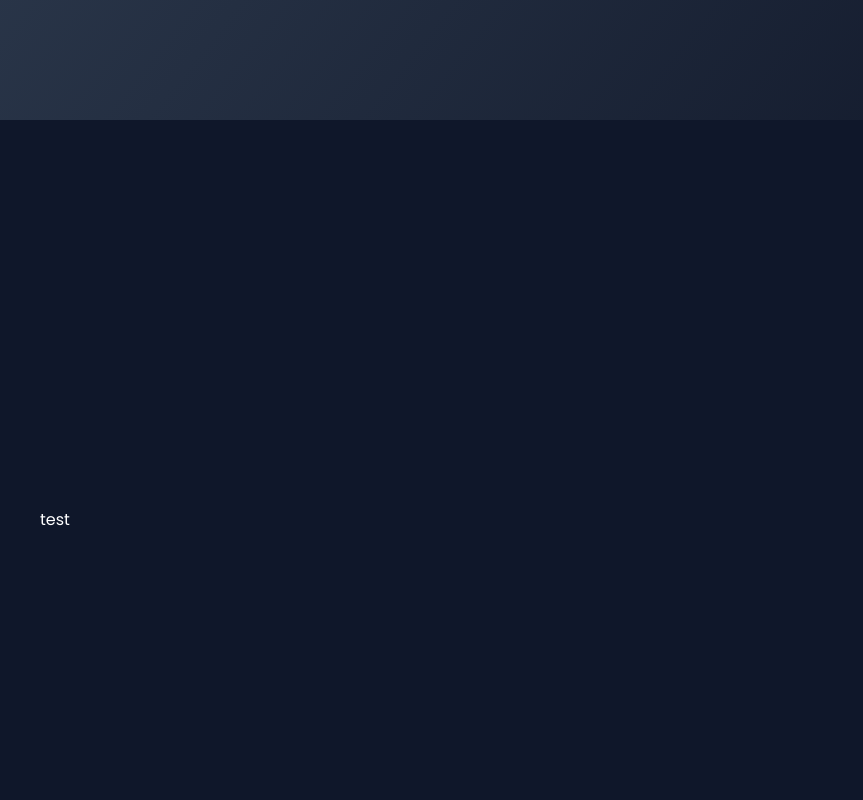
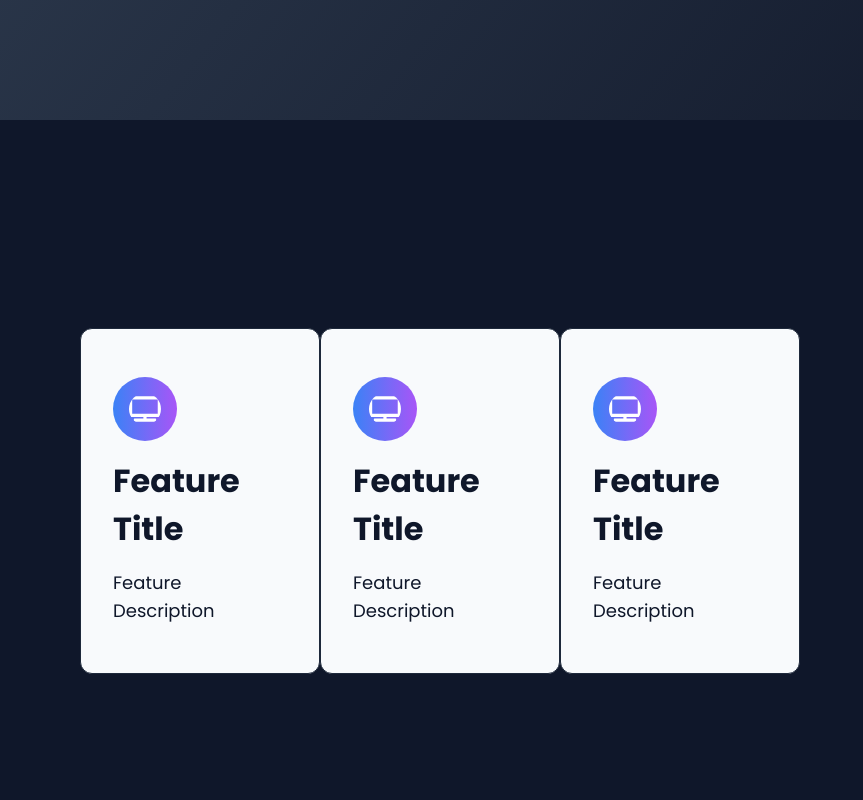
Before and after one commit to dimacuhamarc/watchly, a Next.js app: page / in a window 1280 px wide. Shown: the part 680-1480 px from the top of the page, without its empty margins (0-863 px from the left). Built offline with nearby package versions, Linux system fonts and the light colour scheme.

Commit message:
feat: Add feature card component and update features section layout

```diff
--- /dev/null
+++ b/src/components/global/cards/feature/index.tsx
@@ -0,0 +1,14 @@
+import React from "react";
+import { FaTv } from "react-icons/fa";
+
+function Feature() {
+  return (
+    <div className="card card-bordered flex flex-col gap-4 rounded-xl bg-slate-50 px-8 py-12 min-h-[300px] text-slate-900">
+      <FaTv className="text-4xl bg-gradient-to-r from-blue-500 to-purple-500 rounded-full p-4 text-white" />
+      <h2 className="text-2xl font-bold">Feature Title</h2>
+      <p className="text-lg">Feature Description</p>
+    </div>
+  );
+}
+
+export default Feature;
--- /dev/null
+++ b/src/components/global/cards/index.tsx
@@ -0,0 +1,3 @@
+import { default as FeatureCard } from "./feature";
+
+export { FeatureCard };
--- a/src/components/layout/transitionProvider/index.tsx
+++ b/src/components/layout/transitionProvider/index.tsx
@@ -2,7 +2,7 @@
 
 import React, { useEffect, useRef } from 'react'
 
-function TransitionProvider({ children }: { children: React.ReactNode }) {
+function TransitionProvider({ children, className }: { children: React.ReactNode, className?: string }) {
   const ref = useRef<HTMLDivElement>(null)
 
   useEffect(() => {
@@ -31,7 +31,7 @@ function TransitionProvider({ children }: { children: React.ReactNode }) {
   return (
     <div
       ref={ref}
-      className="opacity-0 transition-opacity duration-700"
+      className={`opacity-0 transition-opacity duration-700 ${className}`}
       style={{ willChange: 'opacity' }}
     >
       {children}
--- a/src/components/resource/sections/features/index.tsx
+++ b/src/components/resource/sections/features/index.tsx
@@ -1,10 +1,13 @@
+import { FeatureCard } from "~/components/global/cards";
 import TransitionProvider from "~/components/layout/transitionProvider";
 
 export default function Features() {
   return (
-    <TransitionProvider>
-      <div className="mx-auto flex min-h-screen flex-col items-start justify-center gap-6 bg-slate-900 px-10 py-44">
-        test
+    <TransitionProvider className="mx-auto flex min-h-screen flex-col gap-6 bg-slate-900 px-10 py-44">
+      <div className="w-2/3 h-full flex flex-row justify-between items-center px-10 py-8">
+        <FeatureCard />
+        <FeatureCard />
+        <FeatureCard />
       </div>
     </TransitionProvider>
   );
--- a/src/components/resource/sections/hero/index.tsx
+++ b/src/components/resource/sections/hero/index.tsx
@@ -11,8 +11,7 @@ export default function Hero() {
   const { currentWord, isVisible } = useTextRotation({ words: rotatingWords });
 
   return (
-    <TransitionProvider>
-      <div className="mx-auto flex min-h-screen max-w-screen-lg flex-col items-start justify-center gap-6 px-10 py-44">
+    <TransitionProvider className="mx-auto flex min-h-screen max-w-screen-lg flex-col items-start justify-center gap-6 px-10 py-44">
       <h1 className="text-7xl font-bold">
         Find Your Next Watch,{" "}
         <span
@@ -43,7 +42,6 @@ export default function Hero() {
           <FaGithub className="h-4 w-4" /> Star on GitHub
         </Link>
       </div>
-      </div>
     </TransitionProvider>
   );
 }
```
Lines whose indentation alone changed are shown as unchanged.
